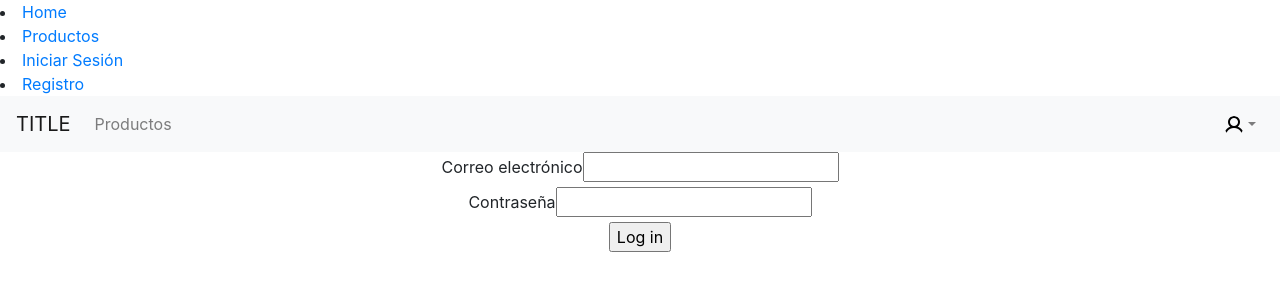
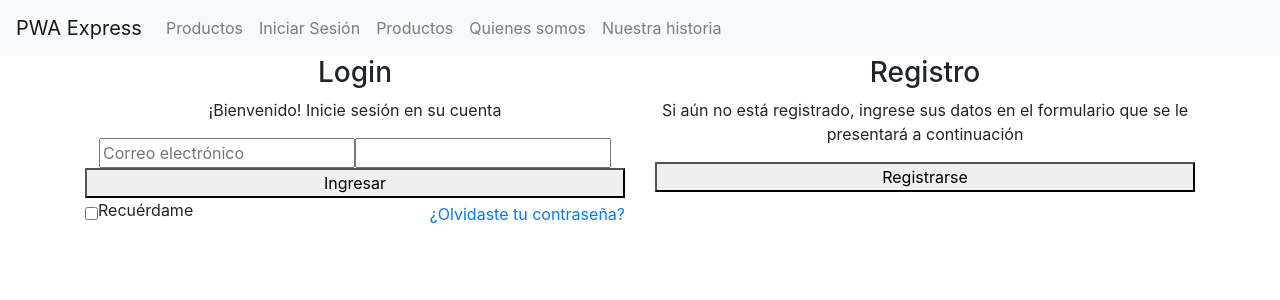
Before and after one commit to enzofab91/TP-pwa-front, a React (Create React App) app: page /login in a window 1280 px wide. Shown: the top 300 px of the page. Built offline with nearby package versions, Linux system fonts and the light colour scheme.

Commit message:
Mejoras en navbar y login. Nuestra historia y quienes somos funcionando

```diff
--- a/src/Login.js
+++ b/src/Login.js
@@ -34,17 +34,34 @@ class Login extends React.Component {
     render() {
         return (
             <div className="App">
-                <form>
-                    <div>
-                        <label>Correo electr&oacute;nico</label>
-                        <input type="text" name="email" value={this.state.email} onChange={this.handleChange.bind(this)} ></input>
+            <div className="container">
+                <div className="row">
+                    <div className="col-md-6">
+                        <div className="login-form">
+                            <h3 className="billing-title text-center">Login</h3>
+                            <p className="text-center mt-80 mb-40">¡Bienvenido! Inicie sesión en su cuenta</p>
+                            <form action="#">
+                                <input type="text" placeholder="Correo electrónico" type="text" name="email" value={this.state.email} onChange={this.handleChange.bind(this)} className="common-input mt-20"></input>
+                                <input type="password" name="Contraseña" value={this.state.password} onChange={this.handleChange.bind(this)} className="common-input mt-20"></input>
+                                <button className="view-btn color-2 mt-20 w-100"><span>Ingresar</span></button>
+                                <div className="mt-20 d-flex align-items-center justify-content-between">
+                                <div className="d-flex align-items-center">
+                                    <input type="checkbox" className="pixel-checkbox" id="login-1"></input><label>Recuérdame</label></div>
+                                    <a href="#">¿Olvidaste tu contraseña?</a>
+                                </div>
+                            </form>
+                        </div>
                     </div>
-                    <div>
-                        <label>Contraseña</label>
-                        <input type="password" name="password" value={this.state.password} onChange={this.handleChange.bind(this)} ></input>
+
+                    <div class="col-md-6">
+                        <div class="register-form">
+                        <h3 class="billing-title text-center">Registro</h3>
+                        <p class="text-center mt-40 mb-30">Si aún no está registrado, ingrese sus datos en el formulario que se le presentará a continuación </p>
+                        <button class="view-btn color-2 mt-20 w-100"><span>Registrarse</span></button>
+                        </div>
                     </div>
-                    <input type="button" value="Log in" onClick={this.login.bind(this)}/>
-                </form>
+                </div>
+            </div>
             </div>
         )
     };
--- /dev/null
+++ b/src/NuestraHistoria.js
@@ -0,0 +1,38 @@
+import React from 'react';
+
+class NuestraHistoria extends React.Component {
+    constructor(props){
+        super(props)
+        this.state = {
+            titulo: "",
+            descripcion: ""
+        }
+    };
+
+    componentDidMount() {
+        fetch('http://localhost:3000/estaticas/historia', {
+            method: 'GET',
+            headers: {
+                Accept: 'application/json',
+                'Content-Type': 'application/json',
+            }
+        }).then(res => res.json())
+        .then(result => {
+            console.log(result);
+            this.setState({
+                titulo: result.data.titulo,
+                descripcion: result.data.descripcion,
+            })
+        }, error => { console.log(error)})
+    }
+
+    render() {
+      return (
+        <div className="App">
+            <h3>{this.state.titulo}</h3>
+            <p>{this.state.descripcion}</p>
+        </div>
+    )};
+}
+
+export default NuestraHistoria;
--- /dev/null
+++ b/src/QuienesSomos.js
@@ -0,0 +1,41 @@
+import React from 'react';
+
+class QuienesSomos extends React.Component {
+    constructor(props){
+        super(props)
+        this.state = {
+            titulo: "",
+            descripcion: "",
+            contacto: ""
+        }
+    };
+
+    componentDidMount() {
+        fetch('http://localhost:3000/estaticas/quienes', {
+            method: 'GET',
+            headers: {
+                Accept: 'application/json',
+                'Content-Type': 'application/json',
+            }
+        }).then(res => res.json())
+        .then(result => {
+            console.log(result);
+            this.setState({
+                titulo: result.data.titulo,
+                descripcion: result.data.descripcion,
+                contacto: result.data.contacto
+            })
+        }, error => { console.log(error)})
+    }
+
+    render() {
+      return (
+        <div className="App">
+            <h3>{this.state.titulo}</h3>
+            <p>{this.state.descripcion}</p>
+            <p>{this.state.contacto}</p>
+        </div>
+    )};
+}
+
+export default QuienesSomos;
--- a/src/index.js
+++ b/src/index.js
@@ -8,34 +8,39 @@ import {Link, BrowserRouter} from 'react-router-dom';
 import Home from './Home';
 import CatalogoProductos from './CatalogoProductos';
 import DetalleProducto from './DetalleProducto';
+import NuestraHistoria from './NuestraHistoria';
+import QuienesSomos from './QuienesSomos';
 import Login from './Login';
 import Registro from './Registro';
 import avatar_image from "./assets/images/avatar.png";
 
 ReactDOM.render(<BrowserRouter>
     <div>
-        <div>
-            <li><Link to={'/home'}>Home</Link></li>
-            <li><Link to={'/catalogoproductos'}>Productos</Link></li>
-            <li><Link to={'/login'}>Iniciar Sesi&oacute;n</Link></li>
-            <li><Link to={'/registro'}>Registro</Link></li>
-        </div>
         <nav className="navbar navbar-expand-lg navbar-light bg-light">
-  <Link to={"/"} className="navbar-brand" >TITLE</Link>
-  <button className="navbar-toggler" type="button" data-toggle="collapse" data-target="#navbarNav" aria-controls="navbarNav" aria-expanded="false" aria-label="Toggle navigation">
+  <Link to={"/"} className="navbar-brand" >PWA Express</Link>
+  {/*<button className="navbar-toggler" type="button" data-toggle="collapse" data-target="#navbarNav" aria-controls="navbarNav" aria-expanded="false" aria-label="Toggle navigation">
     <span className="navbar-toggler-icon"></span>
-  </button>
+</button>*/}
   <div className="collapse navbar-collapse" id="navbarNav">
     <ul className="navbar-nav">
       <li className="nav-item" >
       <Link to={"/catalogoproductos"} className="nav-link" >Productos</Link>
       </li>
-      <li className="nav-item d-block d-sm-none" >
+      <li className="nav-item" >
           <Link to={"/login"} className="nav-link" >Iniciar Sesi&oacute;n</Link>
+      </li>
+      <li className="nav-item" >
+          <Link to={"/catalogoproductos"} className="nav-link" >Productos</Link>
+      </li>
+      <li className="nav-item" >
+          <Link to={"/quienessomos"} className="nav-link" >Quienes somos</Link>
+      </li>
+      <li className="nav-item" >
+          <Link to={"/nuestrahistoria"} className="nav-link" >Nuestra historia</Link>
       </li>
     </ul>
   </div>
-  <div className="collapse navbar-collapse">
+  {/*<div className="collapse navbar-collapse">
     <ul className="navbar-nav ml-auto nav-flex-icons">
      <li className="nav-item avatar dropdown">
         <a className="nav-link dropdown-toggle" id="navbarDropdownMenuLink-55" data-toggle="dropdown"
@@ -50,13 +55,15 @@ ReactDOM.render(<BrowserRouter>
         </div>
       </li>
     </ul>
-  </div>
+  </div>*/}
 </nav>
         <Route path="/" exact component={Home}></Route>
         <Route path="/catalogoproductos" exact component={CatalogoProductos}></Route>
         <Route path="/detalleproducto" exact component={DetalleProducto}></Route>
         <Route path="/login" exact component={Login}></Route>
         <Route path="/registro" exact component={Registro}></Route>
+        <Route path="/nuestrahistoria" exact component={NuestraHistoria}></Route>
+        <Route path="/quienessomos" exact component={QuienesSomos}></Route>
     </div>
     </BrowserRouter>, document.getElementById('root'));
 
```
